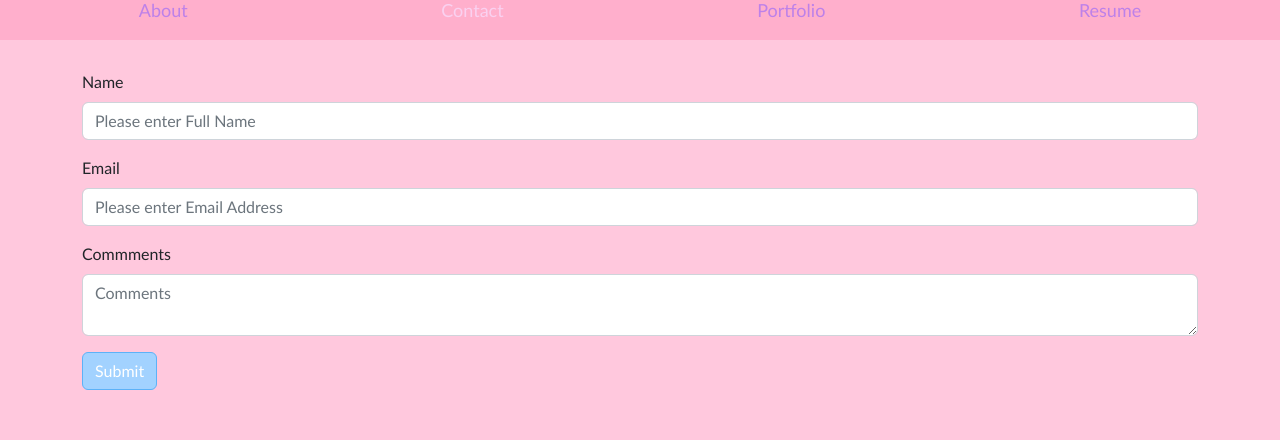
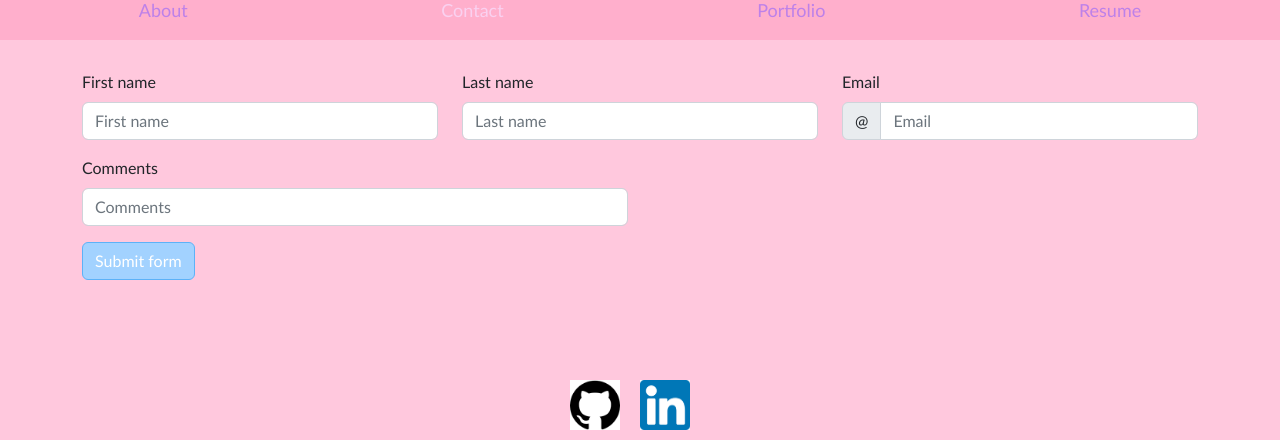
Before and after one commit to KaylaVangel/react-portfolio, a React (Create React App) app in the folder react-port/: page / in a window 1280 px wide. Both pictures are taken after a click on the button "Contact". Shown: the part 208-648 px from the top of the page. Built offline with nearby package versions, Linux system fonts and the light colour scheme.

Commit message:
changed contact form for validation

```diff
--- a/react-port/src/components/Nav/Contact.js
+++ b/react-port/src/components/Nav/Contact.js
@@ -1,34 +1,110 @@
+// import React, { useState } from 'react';
+// import Button from 'react-bootstrap/Button';
+// import Form from 'react-bootstrap/Form';
+
+// const Contact = () => {
+//   return (
+//     <Form>
+//       <Form.Group className="mb-3" controlId="formBasicEmail">
+//         <Form.Label>Name</Form.Label>
+//         <Form.Control required type="name" placeholder="Please enter Full Name" />
+//         <Form.Text className="text-muted">
+
+//         </Form.Text>
+//       </Form.Group>
+//       <Form.Group className="mb-3" controlId="formBasicEmail">
+//         <Form.Label>Email</Form.Label>
+//         <Form.Control required type="email" placeholder="Please enter Email Address" />
+//         <Form.Text className="text-muted">
+
+//         </Form.Text>
+//       </Form.Group>
+
+//       <Form.Group className="mb-3" controlId="formBasicPassword">
+//         <Form.Label>Commments</Form.Label>
+//         <Form.Control as="textarea" placeholder="Comments" />
+//       </Form.Group>
+//       <Button href="mailto:kayla.vangel@comcast.net">Submit</Button>
+//     </Form>
+
+//   );
+
+// }
+
+// export default Contact
+
 import React, { useState } from 'react';
 import Button from 'react-bootstrap/Button';
+import Col from 'react-bootstrap/Col';
 import Form from 'react-bootstrap/Form';
+import InputGroup from 'react-bootstrap/InputGroup';
+import Row from 'react-bootstrap/Row';
 
-const Contact = () => {
+function Contact() {
+  const [validated, setValidated] = useState(false);
+
+  const handleSubmit = (event) => {
+    const form = event.currentTarget;
+    if (form.checkValidity() === false) {
+      event.preventDefault();
+      event.stopPropagation();
+    }
+
+    setValidated(true);
+  };
+
   return (
-    <Form>
-      <Form.Group className="mb-3" controlId="formBasicEmail">
-        <Form.Label>Name</Form.Label>
-        <Form.Control required type="name" placeholder="Please enter Full Name" />
-        <Form.Text className="text-muted">
+    <Form noValidate validated={validated} onSubmit={handleSubmit}>
+      <Row className="mb-3">
+        <Form.Group as={Col} md="4" controlId="validationCustom01">
+          <Form.Label>First name</Form.Label>
+          <Form.Control
+            required
+            type="text"
+            placeholder="First name"
+            defaultValue=""
+          />
+          <Form.Control.Feedback>Looks good!</Form.Control.Feedback>
+        </Form.Group>
+        <Form.Group as={Col} md="4" controlId="validationCustom02">
+          <Form.Label>Last name</Form.Label>
+          <Form.Control
+            required
+            type="text"
+            placeholder="Last name"
+            defaultValue=""
+          />
+          <Form.Control.Feedback>Looks good!</Form.Control.Feedback>
+        </Form.Group>
+        <Form.Group as={Col} md="4" controlId="validationCustomUsername">
+          <Form.Label>Email</Form.Label>
+          <InputGroup hasValidation>
+            <InputGroup.Text id="inputGroupPrepend">@</InputGroup.Text>
+            <Form.Control
+              type="email"
+              placeholder="Email"
+              aria-describedby="inputGroupPrepend"
+              required
+            />
+            <Form.Control.Feedback type="invalid">
+              Please choose a Email.
+            </Form.Control.Feedback>
+          </InputGroup>
+        </Form.Group>
+      </Row>
+      <Row className="mb-3">
+        <Form.Group as={Col} md="6" controlId="validationCustom03">
+          <Form.Label>Comments</Form.Label>
+          <Form.Control type="textarea" placeholder="Comments" required />
+          <Form.Control.Feedback type="invalid">
+            Please provide a valid comments.
+          </Form.Control.Feedback>
+        </Form.Group>
+      </Row>
 
-        </Form.Text>
-      </Form.Group>
-      <Form.Group className="mb-3" controlId="formBasicEmail">
-        <Form.Label>Email</Form.Label>
-        <Form.Control required type="email" placeholder="Please enter Email Address" />
-        <Form.Text className="text-muted">
-
-        </Form.Text>
-      </Form.Group>
-
-      <Form.Group className="mb-3" controlId="formBasicPassword">
-        <Form.Label>Commments</Form.Label>
-        <Form.Control as="textarea" placeholder="Comments" />
-      </Form.Group>
-      <Button href="mailto:kayla.vangel@comcast.net">Submit</Button>
+      <Button type="submit">Submit form</Button>
     </Form>
-
   );
-
 }
 
-export default Contact
+export default Contact;
```
